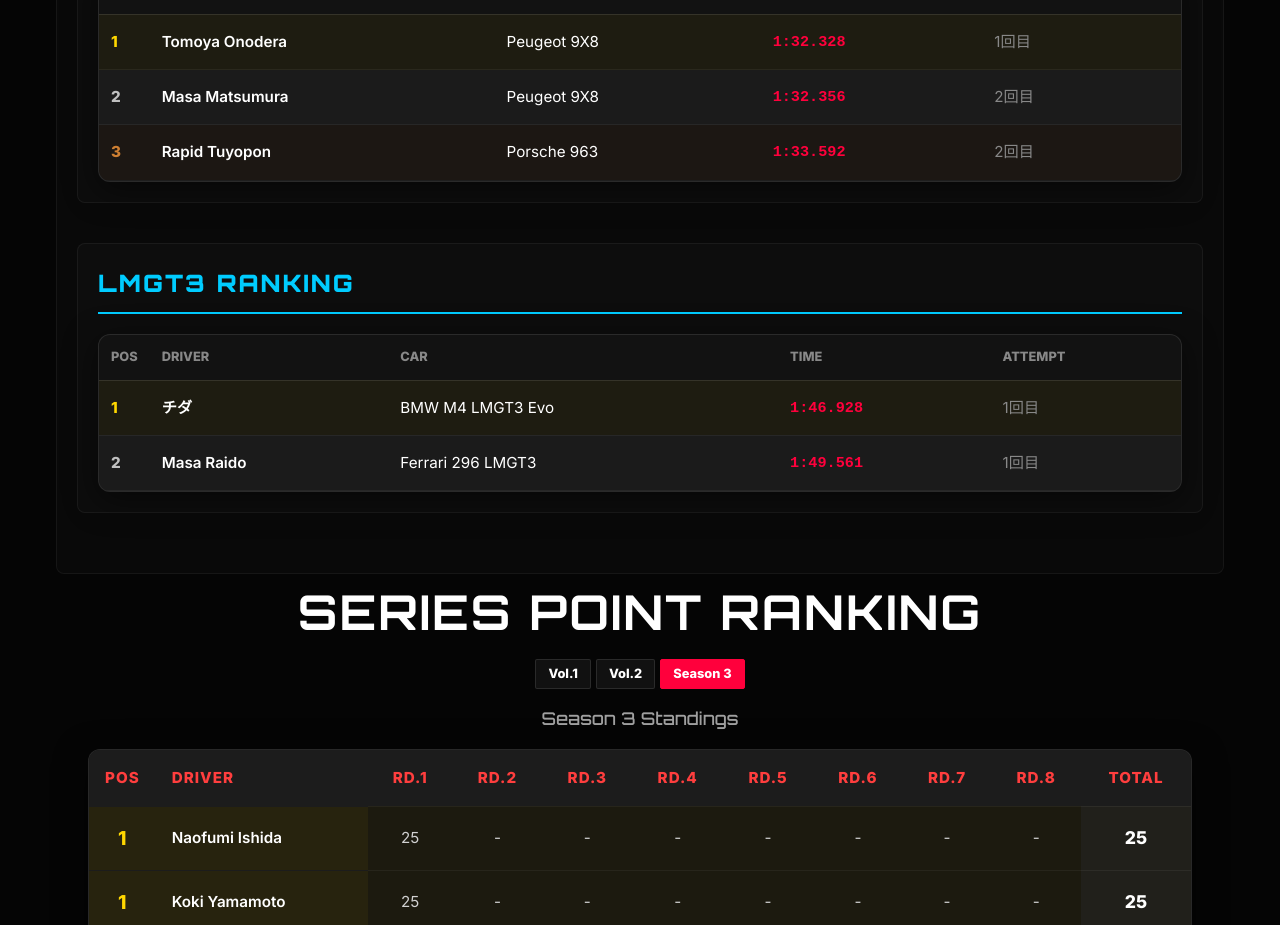
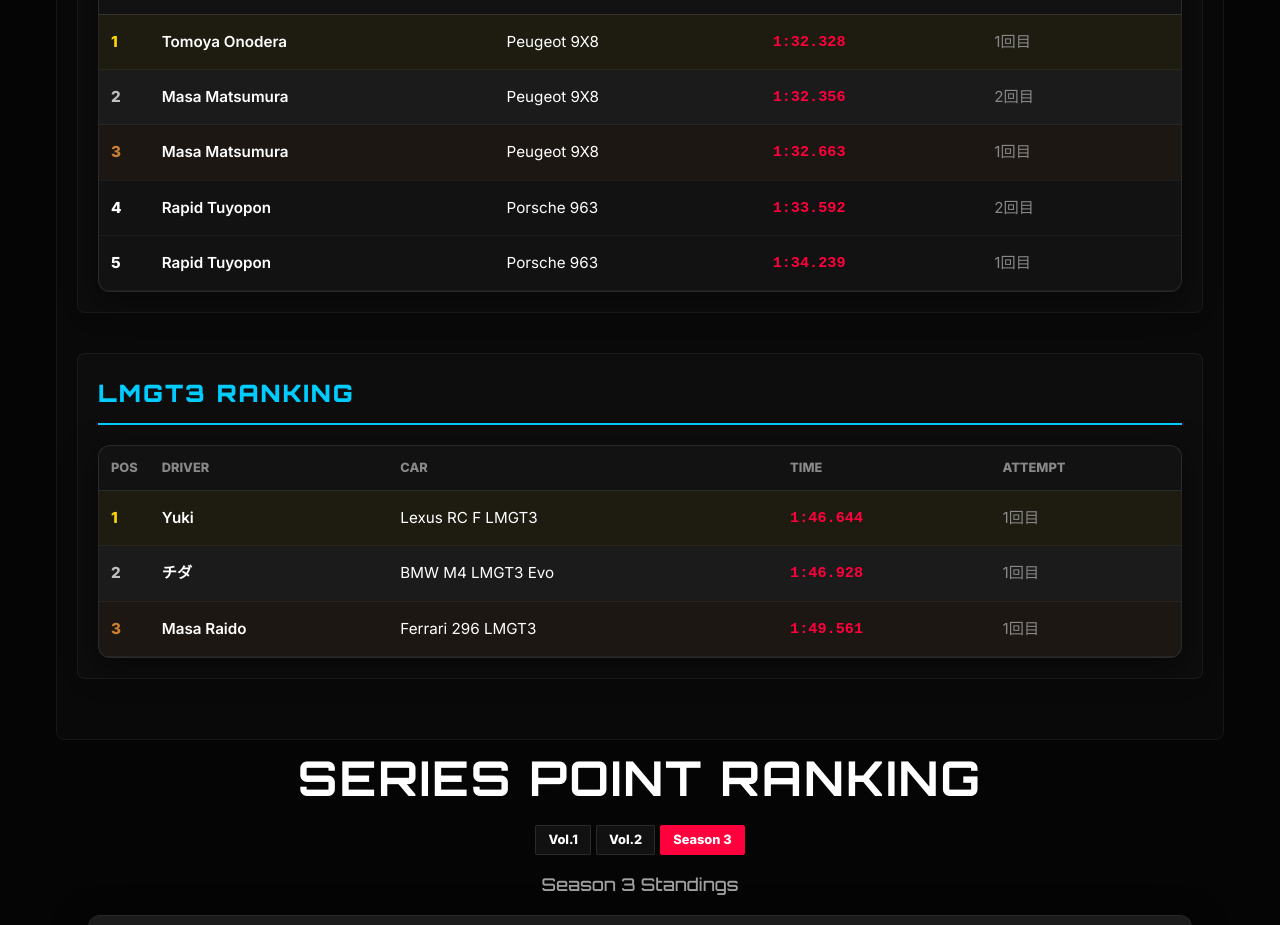
Before and after one commit to ciccida/wec-sprint-series, a React (Vite) app: page /results in a window 1280 px wide. Shown: the part 1000-1925 px from the top of the page. Built offline with nearby package versions, Linux system fonts and the light colour scheme; no server answers.

Commit message:
Update Season 3 Rd.2 (Portimao) final results

```diff
--- a/src/data/timeAttackData.js
+++ b/src/data/timeAttackData.js
@@ -28,7 +28,10 @@ export const timeAttackData = {
       results: [
         { name: "Tomoya Onodera", class: "HYPERCAR", car: "Peugeot 9X8", time: "1:32.328", attempt: 1 },
         { name: "Masa Matsumura", class: "HYPERCAR", car: "Peugeot 9X8", time: "1:32.356", attempt: 2 },
+        { name: "Masa Matsumura", class: "HYPERCAR", car: "Peugeot 9X8", time: "1:32.663", attempt: 1 },
         { name: "Rapid Tuyopon", class: "HYPERCAR", car: "Porsche 963", time: "1:33.592", attempt: 2 },
+        { name: "Rapid Tuyopon", class: "HYPERCAR", car: "Porsche 963", time: "1:34.239", attempt: 1 },
+        { name: "Yuki", class: "LMGT3", car: "Lexus RC F LMGT3", time: "1:46.644", attempt: 1 },
         { name: "チダ", class: "LMGT3", car: "BMW M4 LMGT3 Evo", time: "1:46.928", attempt: 1 },
         { name: "Masa Raido", class: "LMGT3", car: "Ferrari 296 LMGT3", time: "1:49.561", attempt: 1 }
       ]
```
